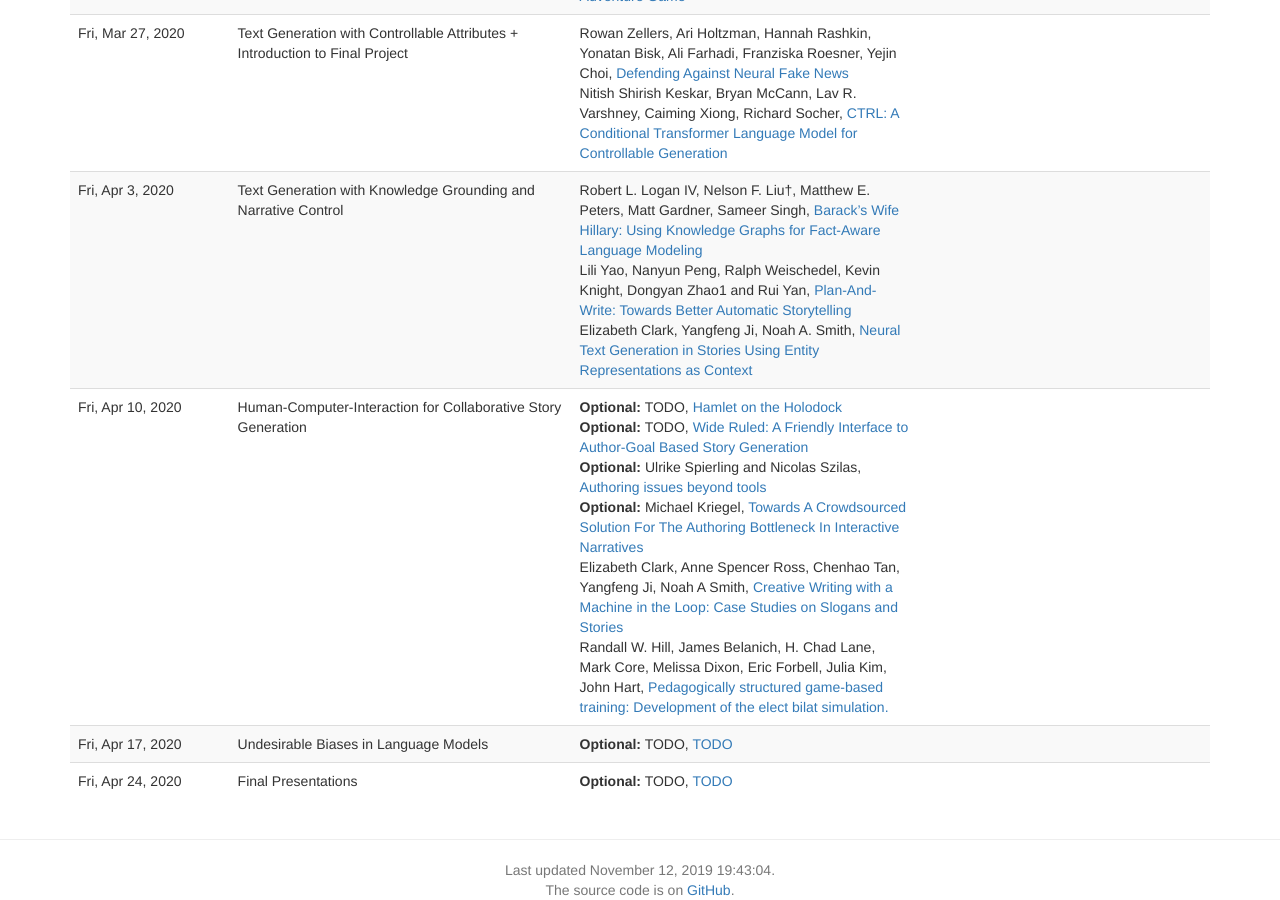
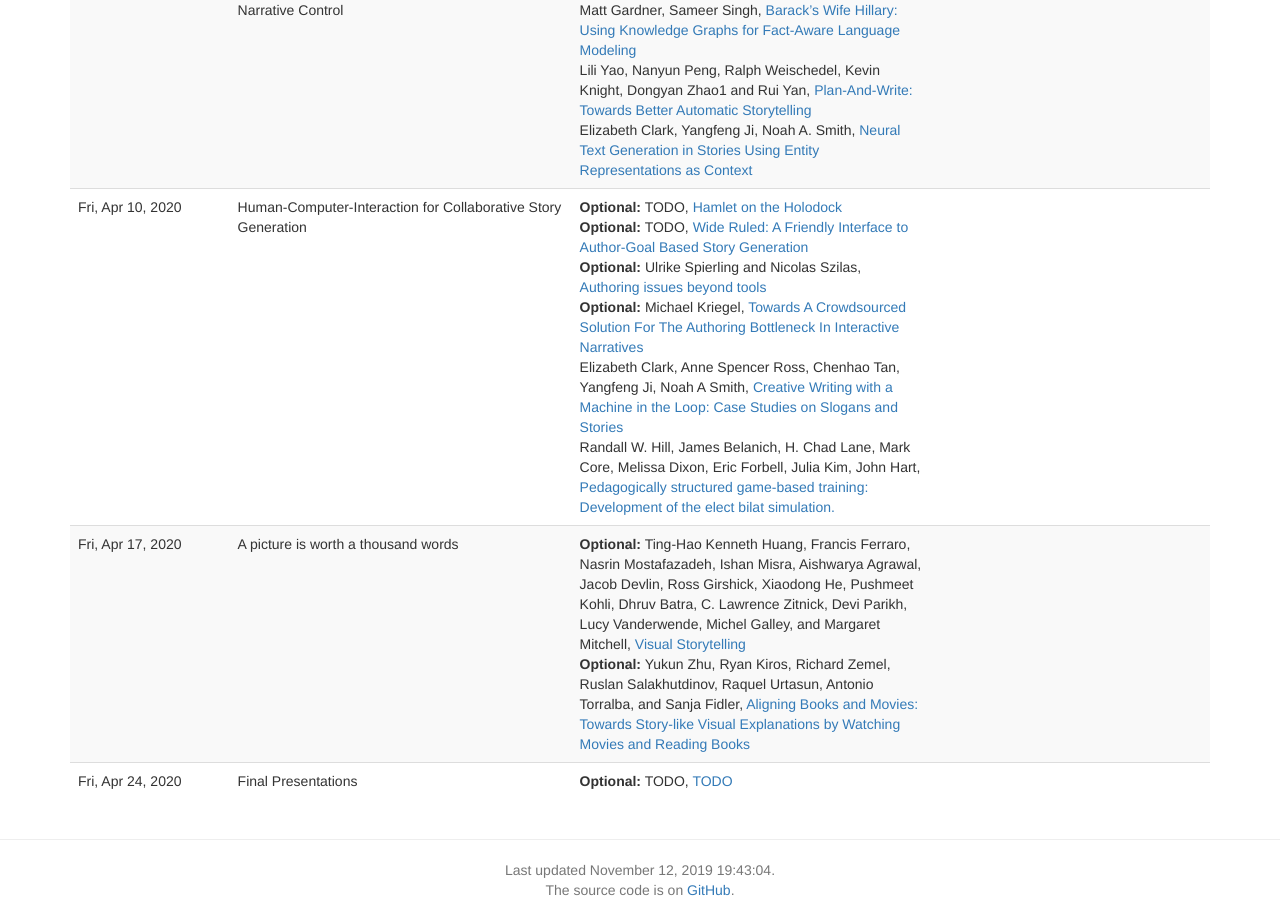
Before and after one commit to interactive-fiction-class/interactive-fiction-class.github.io, a Jekyll site: the page built from lectures.md, in a window 1280 px wide and 900 px high, scrolled down 2109 px. Built offline with Jekyll 4.4.1, drawn with Linux system fonts in a browser that asks for light colours; nearby versions of some CDN libraries; a script that is not in the unit is left out; some of the changed text lies outside the part shown.

Commit message:
Switched bias in word vectors to be visual storytelling

```diff
--- a/_data/lectures.yaml
+++ b/_data/lectures.yaml
@@ -47,11 +47,6 @@
       authors: Interaction Design Foundation
       optional: true
       url: https://www.interaction-design.org/literature/topics/affordances
-    -
-      title: Aligning Books and Movies&colon; Towards Story-like Visual Explanations by Watching Movies and Reading Books
-      authors: Yukun Zhu, Ryan Kiros, Richard Zemel, Ruslan Salakhutdinov, Raquel Urtasun, Antonio Torralba, and Sanja Fidler
-      optional: TODO
-      url: https://www.cv-foundation.org/openaccess/content_iccv_2015/papers/Zhu_Aligning_Books_and_ICCV_2015_paper.pdf
 -
   date: 2020-01-31
   title: Introduction to Reinforcement Learning (guest lecture).
@@ -292,15 +287,20 @@
       authors: Randall W. Hill, James Belanich, H. Chad Lane, Mark Core, Melissa Dixon, Eric Forbell, Julia Kim, John Hart
 -
   date: 2020-04-17
-  title: Undesirable Biases in Language Models
+  title: A picture is worth a thousand words
   description: How can we add computer vision or audio into the interactive pipeline?
   slides:
   readings:
     -
-      title: TODO
-      authors: TODO
+      title: Visual Storytelling
+      authors: Ting-Hao Kenneth Huang, Francis Ferraro, Nasrin Mostafazadeh, Ishan Misra, Aishwarya Agrawal, Jacob Devlin, Ross Girshick, Xiaodong He, Pushmeet Kohli, Dhruv Batra, C. Lawrence Zitnick, Devi Parikh, Lucy Vanderwende, Michel Galley, and Margaret Mitchell
       optional: TODO
-      url: TODO
+      url: https://www.aclweb.org/anthology/N16-1147v2.pdf
+    -
+      title: Aligning Books and Movies&colon; Towards Story-like Visual Explanations by Watching Movies and Reading Books
+      authors: Yukun Zhu, Ryan Kiros, Richard Zemel, Ruslan Salakhutdinov, Raquel Urtasun, Antonio Torralba, and Sanja Fidler
+      optional: TODO
+      url: https://www.cv-foundation.org/openaccess/content_iccv_2015/papers/Zhu_Aligning_Books_and_ICCV_2015_paper.pdf
 -
   date: 2020-04-24
   title: Final Presentations
```
